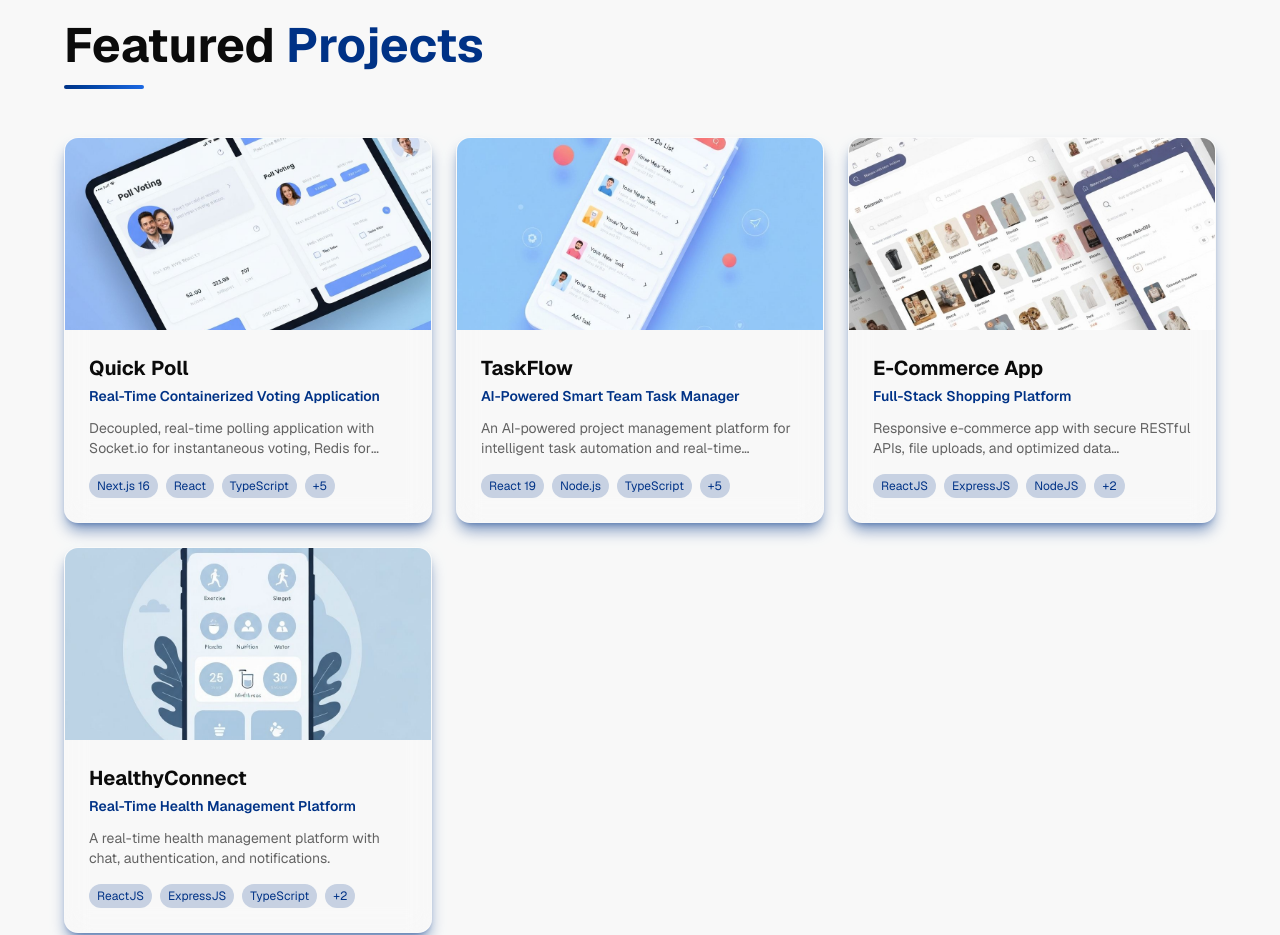
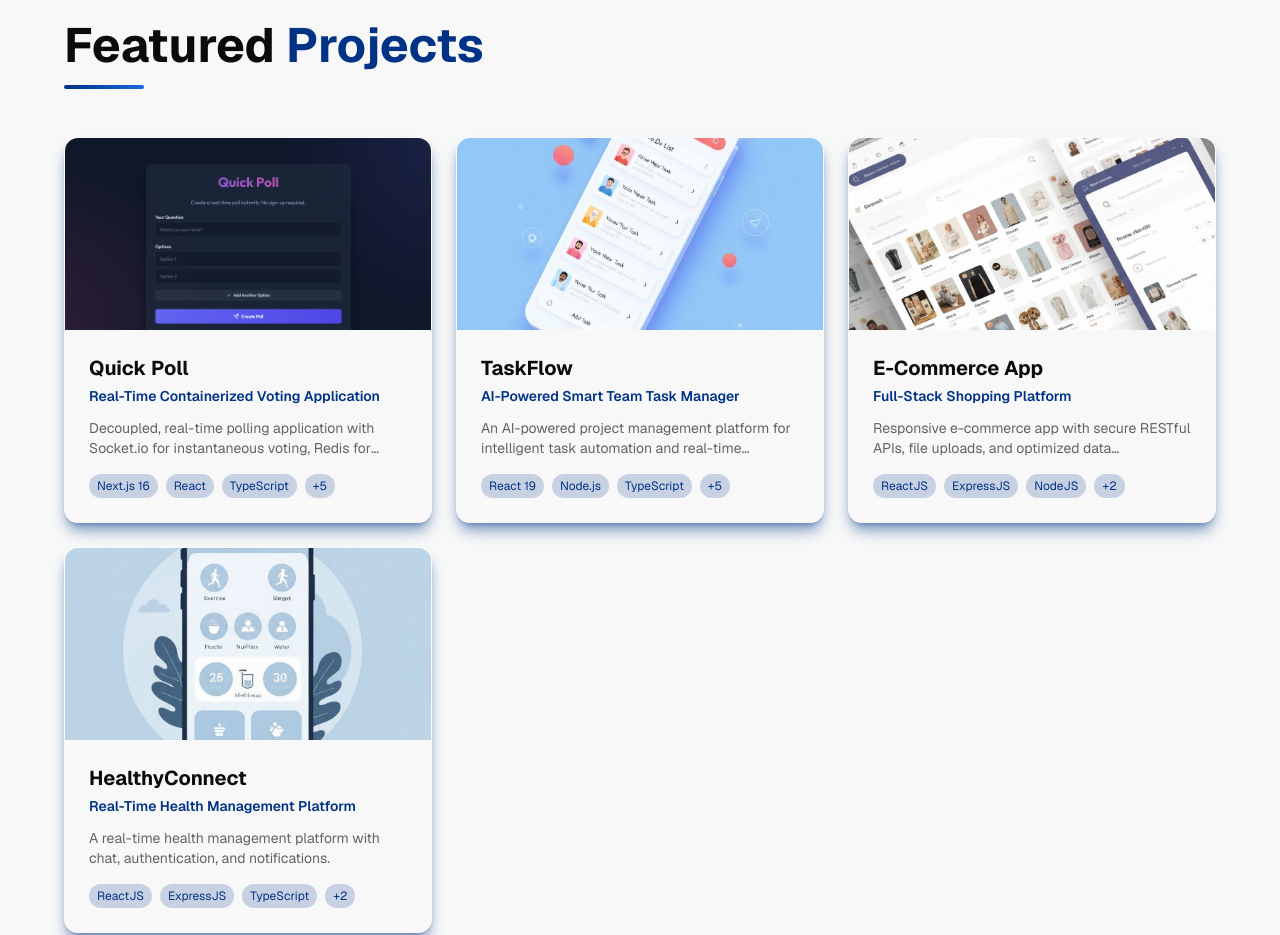
Before and after one commit to jesser999/portfolio, a Next.js app: page / in a window 1280 px wide. Shown: the part 3860-4795 px from the top of the page. Built offline with nearby package versions, Linux system fonts and the light colour scheme.

Commit message:
feat: update Quick Poll project image with screenshot
Add actual app screenshot to portfolio for better visual appeal.

Co-authored-by: Jesser sakri <188383418+jesser999@users.noreply.github.com>

```diff
--- a/components/projects.tsx
+++ b/components/projects.tsx
@@ -10,7 +10,7 @@ export default function Projects() {
       description:
         "Decoupled, real-time polling application with Socket.io for instantaneous voting, Redis for high-performance state management, and Docker containerization for production deployment.",
       tech: ["Next.js 16", "React", "TypeScript", "Express.js", "Socket.io", "Redis", "Docker", "Railway"],
-      image: "/quick-poll-app.jpg",
+      image: "/quick-poll-screenshot.png",
       github: "https://github.com/jesser999/quick-poll",
       live: "https://quickpollapp-production-1c53.up.railway.app/",
     },
```
Also changed, not shown: public/quick-poll-screenshot.png (added).
